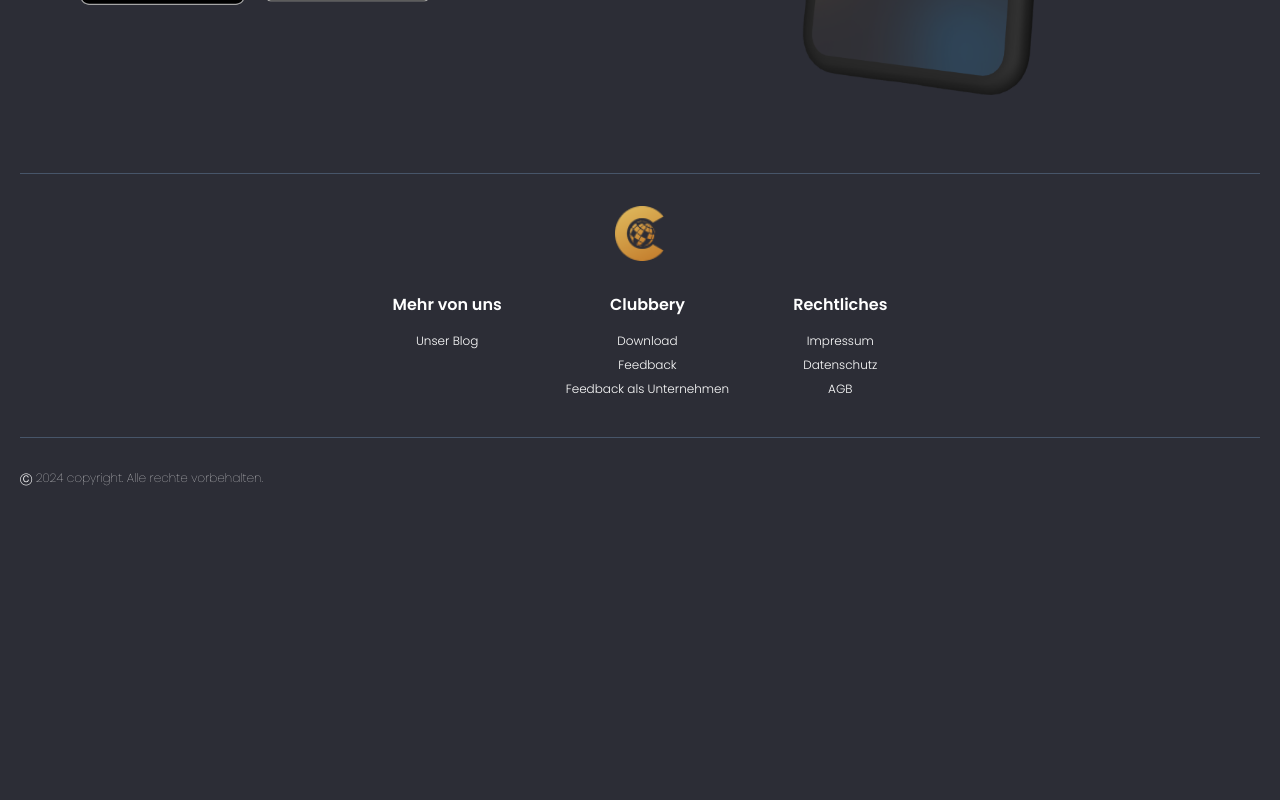
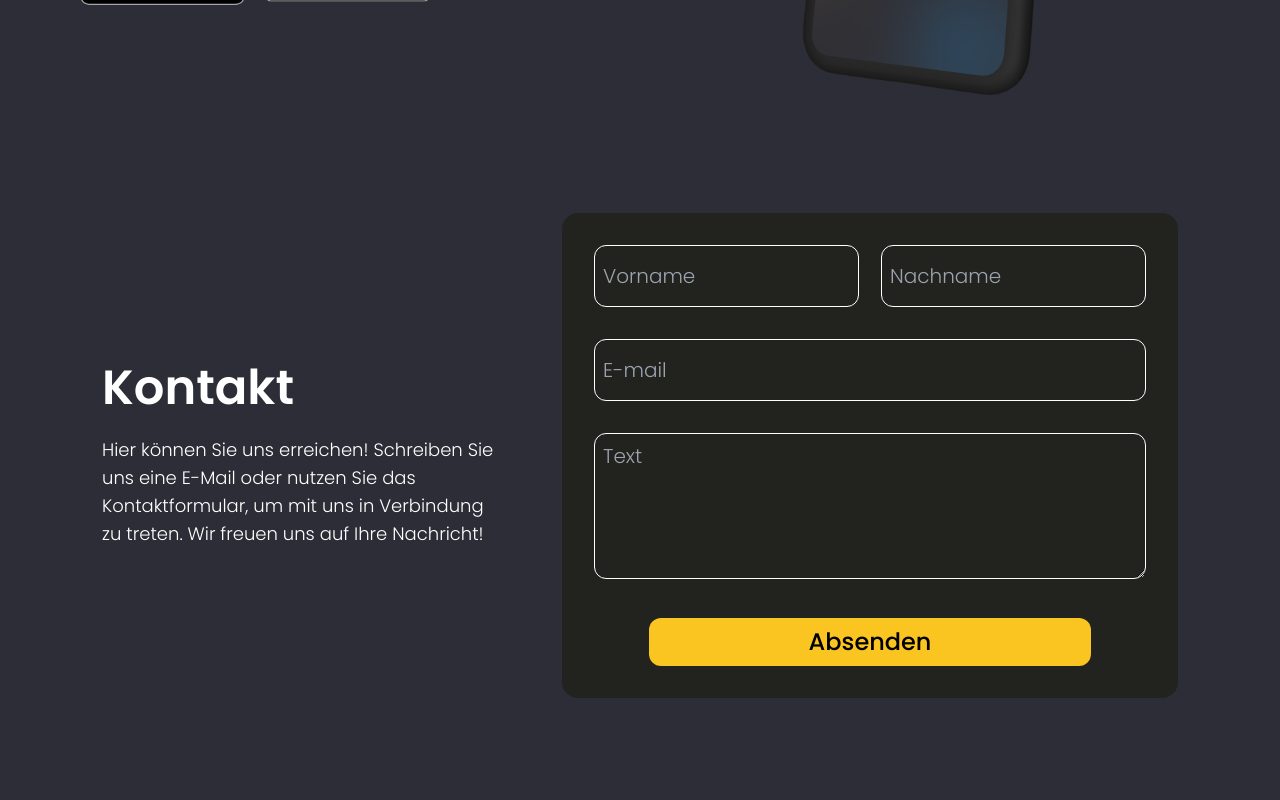
Before and after one commit to Bukabuka321/clubbery-nextjs, a Next.js app: page / in a window 1280 px wide. Shown: the part 700-1500 px from the top of the page. Before the commit the page ends 1218 px from the top, so only its background shows below. Built offline with nearby package versions, Linux system fonts and the light colour scheme; what tailwindcss-animated would draw is missing.

Commit message:
contact form

```diff
--- a/package.json
+++ b/package.json
@@ -9,7 +9,9 @@
     "lint": "next lint"
   },
   "dependencies": {
+    "axios": "^1.6.8",
     "next": "14.1.4",
+    "nodemailer": "^6.9.13",
     "react": "^18",
     "react-dom": "^18",
     "react-icons": "^5.0.1",
--- /dev/null
+++ b/src/app/api/send-mail/route.js
@@ -0,0 +1,44 @@
+import nodemailer from "nodemailer";
+import { NextResponse } from "next/server";
+
+// Setting an async function to send a message via nodemailer
+export async function POST(req) {
+	// setting a body of message
+	const data = await req.json();
+
+	const message = {
+		from: `${data.email}`,
+		to: process.env.SMTP_USER,
+		subject: `Message from ${data.email}. ${data.firstname} ${data.lastname}`,
+		text: data.message,
+	};
+
+	// setting a properties for nodemailer
+	const transporter = nodemailer.createTransport({
+		host: String(process.env.SMTP_HOST),
+		port: Number(process.env.SMTP_PORT),
+		auth: {
+			user: process.env.SMTP_USER,
+			pass: process.env.SMTP_PASSWORD,
+		},
+	});
+
+	// Condition to check content of message
+
+	if (req.method === "POST") {
+		if (!data.email || !data.message || !data.firstname) {
+			return NextResponse.json({ message: "Bad request!" }, { status: 400 });
+		}
+		// defining an async function to send a message
+		try {
+			await transporter.sendMail(message);
+			return NextResponse.json({ success: true }, { status: 200 });
+			//gandling an error
+		} catch (error) {
+			console.log(error);
+			return NextResponse.json({ message: "Bad request!" }, { status: 400 });
+		}
+	}
+	// Returning a http status
+	return NextResponse.json({ message: "Bad request!" }, { status: 400 });
+}
--- /dev/null
+++ b/src/app/libs/sendMail.js
@@ -0,0 +1,20 @@
+import axios from "axios";
+//Setting a function to send post method on /api/send-mail, definig which data should send to api
+const sendEmail = async (email, message, firstname, lastname) => {
+	return axios({
+		method: "post",
+		url: "/api/send-mail",
+		headers: {
+			Accept: "application/json, text/plain, */*",
+			"Content-Type": "application/json",
+		},
+		data: {
+			email: email,
+			firstname: firstname,
+			lastname: lastname,
+			message: message,
+		},
+	});
+};
+
+export default sendEmail;
--- a/src/app/page.jsx
+++ b/src/app/page.jsx
@@ -1,9 +1,11 @@
+import ContactForm from "@/components/ContactForm";
 import Landing from "@/components/landing";
 
 export default function Page() {
 	return (
 		<>
 			<Landing />
+			<ContactForm />
 		</>
 	);
 }
--- /dev/null
+++ b/src/components/ContactForm.jsx
@@ -0,0 +1,128 @@
+"use client";
+import { useEffect, useState, useReducer } from "react";
+import ContactResponseMessage from "./ContactResponseMessage";
+import sendEmail from "@/app/libs/sendMail";
+
+const ContactForm = () => {
+	// Creating state and updating function using `useReducer`
+	const [event, updateEvent] = useReducer(
+		(prev, next) => {
+			return { ...prev, ...next };
+		},
+		{
+			email: "",
+			message: "",
+			firstname: "",
+			lastname: "",
+			alert: false,
+		}
+	);
+	const [responseMessage, setResponseMessage] = useState({
+		backgroundColor: "",
+		reponse: "",
+		fillColor: "",
+	});
+	// Handling submit event for form
+	const handleSubmit = async (e) => {
+		// Prevent to refresh the page
+		e.preventDefault();
+		// async function to send filled form
+		try {
+			const req = await sendEmail(event.email, event.message, event.firstname, event.lastname);
+			if (req.status === 200) {
+				setResponseMessage({
+					reponse: "Abgeschickt!",
+					backgroundColor: "bg-[#fac520]",
+					fillColor: "bg-[#f8e5af]",
+				});
+			}
+		} catch (e) {
+			console.log(e);
+			setResponseMessage({
+				reponse: "Fehlgeschlagen",
+				backgroundColor: "bg-red-500",
+				fillColor: "bg-red-300",
+			});
+		}
+		// Resetting the `event` state properties back to empty strings on form submission
+		updateEvent({ email: "" });
+		updateEvent({ message: "" });
+		updateEvent({ firstname: "" });
+		updateEvent({ lastname: "" });
+		updateEvent({ alert: true });
+	};
+
+	// Setting variables for alert message props
+	const response = responseMessage.reponse;
+	const backgroundColor = responseMessage.backgroundColor;
+	const fillColor = responseMessage.fillColor;
+
+	//useEffect with timer for closing alert message wich react on "alert" state
+	useEffect(() => {
+		setTimeout(() => {
+			updateEvent({ alert: false });
+		}, 7000);
+	}, [event.alert]);
+	// Rendering the component
+	return (
+		<>
+			<div className="text-white flex flex-col items-center gap-y-14 py-20">
+				<h2 className="block text-5xl font-bold lg:hidden ">Kontakt</h2>
+				<div className="w-full lg:flex lg:flex-row-reverse lg:justify-around lg:gap-x-6 lg:items-center">
+					<div className="w-full bg-[#22221f] rounded-2xl py-8 px-8 lg:w-[55%]">
+						{/* Displaying a form for submitting messages */}
+						<form onSubmit={handleSubmit} className=" flex flex-col items-center gap-y-8 font-light text-xl">
+							<div className="w-full flex flex-row justify-between">
+								<input
+									className="w-[48%] bg-transparent border border-white rounded-xl py-4 pl-2 focus:!shadow-[#FAC520] focus:!shadow-input focus:!outline-offset-0 focus:!outline-none"
+									type="text"
+									placeholder="Vorname"
+									required
+									value={event.firstname}
+									onChange={(e) => updateEvent({ firstname: e.target.value })}
+								/>
+								<input
+									className="w-[48%] bg-transparent border border-white rounded-xl py-4 pl-2 focus:!shadow-[#FAC520] focus:!shadow-input focus:!outline-offset-0 focus:!outline-none"
+									type="text"
+									placeholder="Nachname"
+									value={event.lastname}
+									onChange={(e) => updateEvent({ lastname: e.target.value })}
+								/>
+							</div>
+							<div className="w-full">
+								<input
+									className="w-full bg-transparent border border-white rounded-xl py-4 pl-2 focus:!shadow-[#FAC520] focus:!shadow-input focus:!outline-offset-0 focus:!outline-none"
+									type="email"
+									placeholder="E-mail"
+									required
+									value={event.email}
+									onChange={(e) => updateEvent({ email: e.target.value })}
+								/>
+							</div>
+							<div className="w-full">
+								<textarea
+									className="w-full bg-transparent border border-white rounded-xl pl-2 pt-2 pb-20 focus:!shadow-[#FAC520] focus:!shadow-input focus:!outline-offset-0 focus:!outline-none"
+									placeholder="Text"
+									required
+									value={event.message}
+									onChange={(e) => updateEvent({ message: e.target.value })}
+								/>
+							</div>
+							<button className="bg-[#FAC520] text-black w-[80%] py-2 rounded-xl font-medium text-2xl hover:scale-95 transition duration-200" type="submit">
+								Absenden
+							</button>
+						</form>
+					</div>
+					<div className="hidden lg:block lg:w-[35%]">
+						<h2 className="font-semibold text-5xl mb-6">Kontakt</h2>
+						<p className="font-light text-lg">Hier können Sie uns erreichen! Schreiben Sie uns eine E-Mail oder nutzen Sie das Kontaktformular, um mit uns in Verbindung zu treten. Wir freuen uns auf Ihre Nachricht!</p>
+					</div>
+				</div>
+			</div>
+			{/* Dispalying alert message depending on event.alert state */}
+			{event.alert ? <ContactResponseMessage response={response} fill={fillColor} background={backgroundColor} /> : ""}
+		</>
+	);
+};
+
+export default ContactForm;
--- /dev/null
+++ b/src/components/ContactResponseMessage.jsx
@@ -0,0 +1,12 @@
+const ContactResponseMessage = ({ response, fill, background }) => {
+	return (
+		<>
+			<div className={`fixed z-10  left-[50%] -translate-x-[50%] w-[50%] lg:w-[25%] h-[7%] rounded-lg ${background} animate-popup flex items-center`}>
+				<h2 className="text-lg text-[#222] pl-2">{response}</h2>
+				<div className={`fixed h-2 bottom-0 ${fill} animate-fill rounded-b-lg`}></div>
+			</div>
+		</>
+	);
+};
+
+export default ContactResponseMessage;
```
Also changed, not shown: 2 other files (tests, documents, lock files or other folders).
